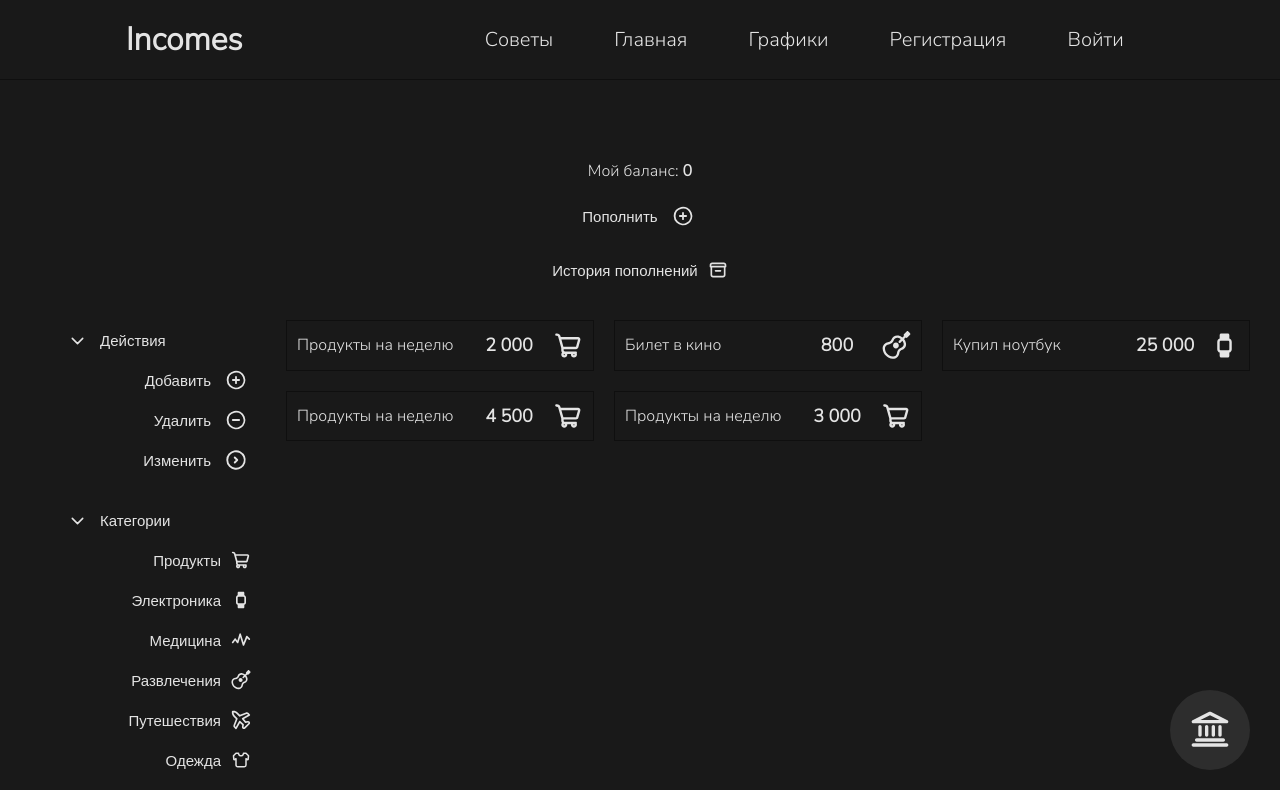
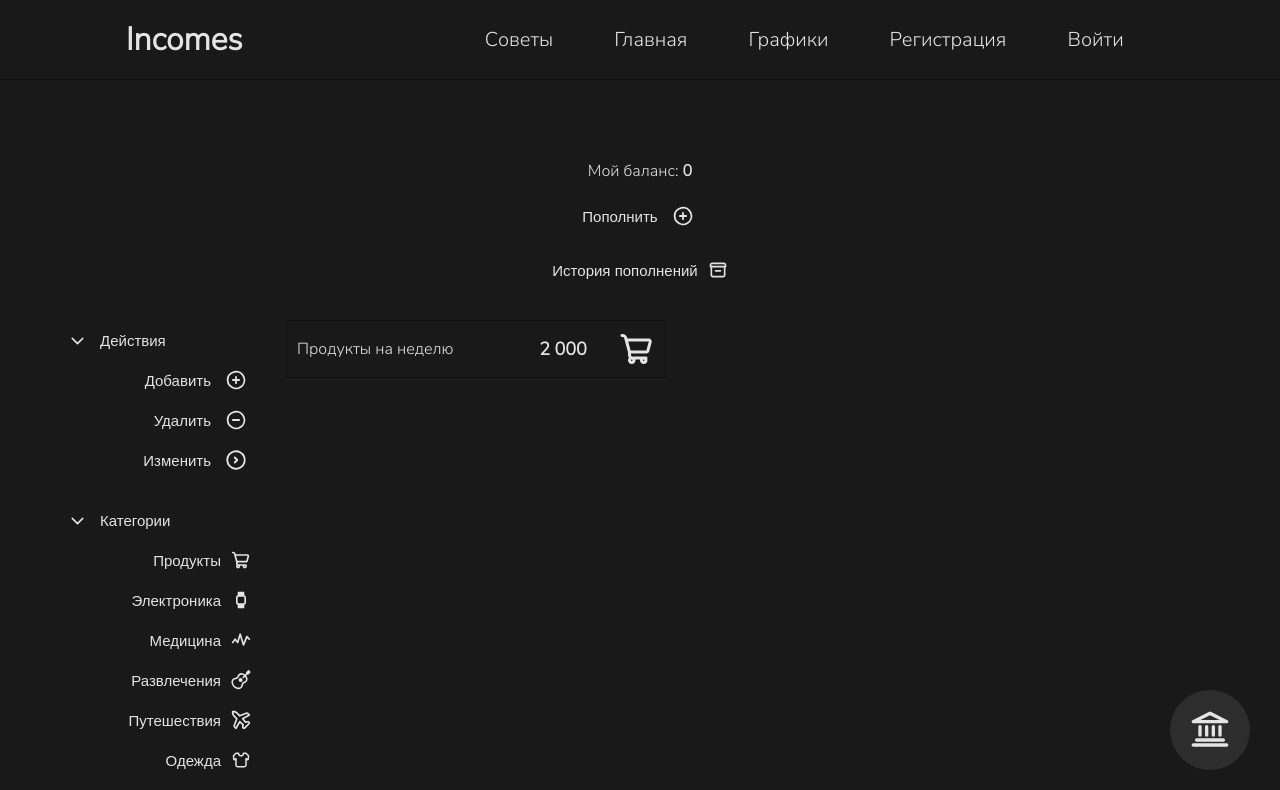
Before and after one commit to V1kaNikolaeva/diploma-project, a Vue app in the folder frontend/: page /home/1 in a window 1280 px wide. Shown: the top 790 px of the page. Built offline with nearby package versions, Linux system fonts and the light colour scheme; no server answers; sample sign-in values are in the browser's storage.

Commit message:
composables and api

```diff
--- a/frontend/src/App.vue
+++ b/frontend/src/App.vue
@@ -77,7 +77,9 @@ export default {
 <template>
   <NavigationBar :userName="userNameData" />
   <main class="main">
-    <RouterView />
+    <Suspense>
+      <RouterView />
+    </Suspense>
   </main>
 </template>
 
--- /dev/null
+++ b/frontend/src/api/getBalance.js
@@ -0,0 +1,14 @@
+import { useRoute } from 'vue-router';
+import axios from 'axios';
+
+export async function getBalance() {
+  const route = useRoute();
+  return await axios
+    .get(`/api/balance/${route.params.id}`)
+    .then((response) => {
+      return Object.values(response.data).flat();
+    })
+    .catch((error) => {
+      return console.log('error', error);
+    });
+}
--- a/frontend/src/composables/useBalanceAxios.js
+++ b/frontend/src/composables/useBalanceAxios.js
@@ -1,3 +1,12 @@
-export function getBalance() {
+import { ref } from "vue";
+import { getBalance } from '../api/getBalance'
 
+export async function useBalanceAxios() {
+    const balances = ref(null);
+
+    balances.value = await getBalance();
+
+    return {
+        balances
+    }
 }
--- a/frontend/src/views/HomeView.vue
+++ b/frontend/src/views/HomeView.vue
@@ -31,115 +31,99 @@
       />
     </div>
     <div class="cards__wrapper">
-      <TheCards :cards="cards" :sortQuantityType="sortQuantityType" :sortCategoryType="sortCategoryType" />
+      <TheCards v-if="cards" :cards="cards" :sortQuantityType="sortQuantityType" :sortCategoryType="sortCategoryType" />
+      <p v-else-if="!cards">Добавьте траты</p>
     </div>
   </div>
-  <UIModalWindow ref="innerModal" v-if="isModalVisible" v-model:isModalVisible="isModalVisible" >
-    <ReplenishBalanceForm v-if="modalFormType === 'replenishBalance'" v-model:isModalVisible="isModalVisible" v-model:balances="balances"/>
-    <CreateCardForm v-else-if="modalFormType === 'createCard'" v-model:isModalVisible="isModalVisible"/>
-    <BalanceHistory v-else-if="modalFormType === 'balanceHistory'" v-model:isModalVisible="isModalVisible" v-model:balances="balances"/>
+  <UIModalWindow ref="innerModal" v-if="isModalVisible" v-model:isModalVisible="isModalVisible">
+    <ReplenishBalanceForm
+      v-if="modalFormType === 'replenishBalance'"
+      v-model:isModalVisible="isModalVisible"
+      v-model:balances="balances"
+    />
+    <CreateCardForm v-else-if="modalFormType === 'createCard'" v-model:isModalVisible="isModalVisible" />
+    <BalanceHistory
+      v-else-if="modalFormType === 'balanceHistory'"
+      v-model:isModalVisible="isModalVisible"
+      v-model:balances="balances"
+    />
   </UIModalWindow>
   <UIButton class="user-bank__button" :buttonType="'cashVault'">
     <UIIcon :icon="'bank'"></UIIcon>
   </UIButton>
 </template>
 
-<script setup>
+<script>
 import TheCards from '../components/common/TheCards.vue';
 import SettingsBar from '../components/common/SettingsBar.vue';
-import ReplenishBalanceForm from '../components/forms/ReplenishBalanceForm.vue'
-import CreateCardForm from '../components/forms/CardForm.vue'
-import BalanceHistory from '../components/common/BalanceHistory.vue'
+import ReplenishBalanceForm from '../components/forms/ReplenishBalanceForm.vue';
+import CreateCardForm from '../components/forms/CardForm.vue';
+import BalanceHistory from '../components/common/BalanceHistory.vue';
 import UIModalWindow from '../components/ui/UiModalWindow.vue';
 import UIButton from '../components/ui/UiButton.vue';
 import UIIcon from '../components/ui/UiIcon.vue';
-import { computed, onMounted, ref } from 'vue';
-import axios from 'axios';
-import { useRoute } from 'vue-router';
+import { computed, ref } from 'vue';
+import { useBalanceAxios } from '../composables/useBalanceAxios';
+
+export default {
+  components: {
+    TheCards,
+    SettingsBar,
+    ReplenishBalanceForm,
+    CreateCardForm,
+    BalanceHistory,
+    UIModalWindow,
+    UIButton,
+    UIIcon,
+  },
+
+  async setup() {
+    const { balances } = await useBalanceAxios();
 
     let isModalVisible = ref(false);
-
 
     let sortQuantityType = ref('common');
     let sortCategoryType = ref('all');
 
-
     let modalFormType = ref();
     const replenishBalance = () => {
       isModalVisible.value = true;
-  modalFormType.value = 'replenishBalance'
-}
+      modalFormType.value = 'replenishBalance';
+    };
+
     const balanceHistory = () => {
       isModalVisible.value = true;
-  modalFormType.value = 'balanceHistory'
-}
+      modalFormType.value = 'balanceHistory';
+    };
+
+    const amount = computed(() => {
+      return balances.value ? balances.value.reduce((acc, num) => acc + num.amount, 0) : 0;
+    });
+
 
     let cards = ref([
       {
         id: 1,
-    currencyCodeISO: 'RUB',
+        currencyCodeISO: "RUB",
         quantity: 2000,
-    category: 'products',
-    reason: 'Продукты на неделю',
-    date: '2024-03-18',
+        category: "products",
+        reason: "Продукты на неделю",
       },
-  {
-    id: 2,
-    currencyCodeISO: 'RUB',
-    quantity: 800,
-    category: 'entertainment',
-    reason: 'Билет в кино',
-    date: '2024-03-18',
+    ])
+
+    return {
+      balances,
+      isModalVisible,
+      modalFormType,
+      sortQuantityType,
+      sortCategoryType,
+      replenishBalance,
+      balanceHistory,
+      amount,
+      cards
+    };
   },
-  {
-    id: 3,
-    currencyCodeISO: 'RUB',
-    quantity: 25000,
-    category: 'electronics',
-    reason: 'Купил ноутбук',
-    date: '2024-03-18',
-  },
-  {
-    id: 4,
-    currencyCodeISO: 'RUB',
-    quantity: 4500,
-    category: 'products',
-    reason: 'Продукты на неделю',
-    date: '2024-03-18',
-  },
-  {
-    id: 5,
-    currencyCodeISO: 'RUB',
-    quantity: 3000,
-    category: 'products',
-    reason: 'Продукты на неделю',
-    date: '2016-01-01',
-  },
-]);
-
-let balances = ref();
-const route = useRoute()
-const getUserBalance = async () => {
-  await axios
-    .get(`/api/balance/${route.params.id}`)
-    .then((response) => {
-      balances.value = Object.values(response.data).flat()
-      console.log(balances.value)
-    })
-    .catch((error) => {
-      console.log('error', error);
-    });
 };
-
-onMounted(() => {
-  getUserBalance()
-})
-
-const amount = computed(() => {
-  return balances.value ? balances.value.reduce((acc, num) => acc + num.amount,  0) : 0
-})
-
-
 </script>
 
 <style scoped>
```
Also changed, not shown: 1 other file (tests, documents, lock files or other folders). Lines whose indentation alone changed are shown as unchanged.
